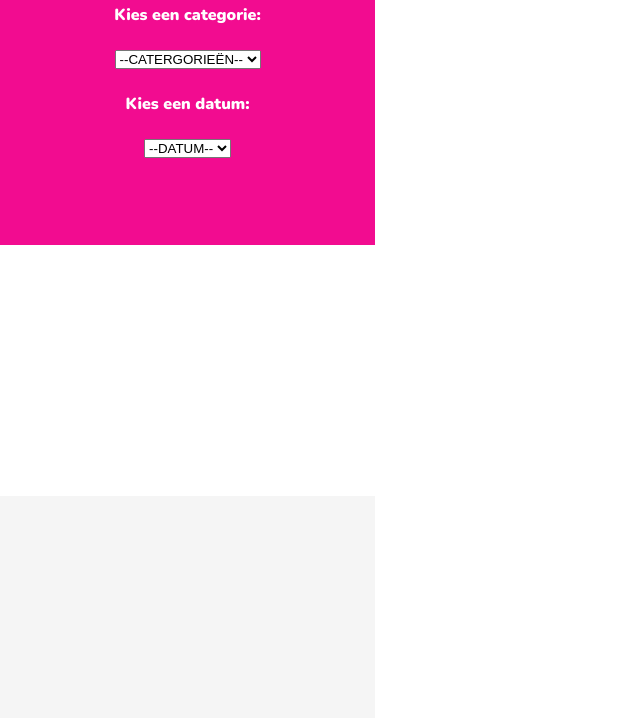
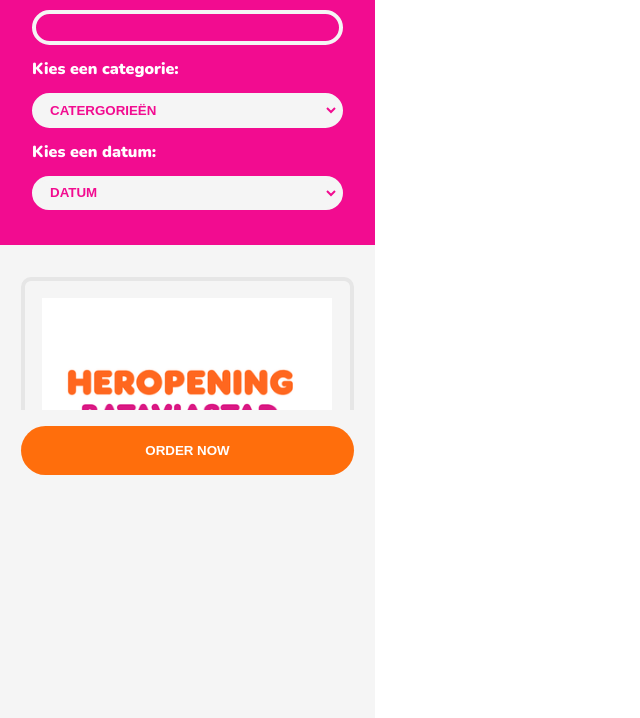
Before and after one commit to kellyk15/FED-Kelly-Kha, a plain HTML site: page blog.html in a window 1280 px wide. Shown: the part 304-1022 px from the top of the page, without its empty margins (0-640 px from the left). Before the commit the page ends 800 px from the top, so only its background shows below. Drawn offline with Linux system fonts and the light colour scheme.

Commit message:
update blog page

```diff
--- a/blog.html
+++ b/blog.html
@@ -48,7 +48,7 @@
 			<label for="categorieën">Kies een categorie:</label>
 
 			<select name="categorie" >
-				<option value="">--CATERGORIEËN--</option>
+				<option value="">CATERGORIEËN</option>
 				<option value="new">NIEUW</option>
 				<option value="vegan">VEGAN</option>
 				<option value="winkel">WINKELS</option>
@@ -58,12 +58,39 @@
 			<label for="datum">Kies een datum:</label>
 
 			<select name="datums" >
-				<option value="">--DATUM--</option>
+				<option value="">DATUM</option>
 				<option value="2021">2021</option>
 				<option value="2020">2020</option>
 				<option value="2019">2019</option>
 				<option value="2018">2018</option>
+			</select>
 
+		</section>
+
+		<section>
+			<article>
+				<img src="images/blog-foto-1.png" alt="heropening bataviastad">
+				<button>NIEUW</button>
+				<h2>Dunkin' bataviastad gaat weer open!</h2>
+			</article>
+
+			<article>
+				<img src="images/blog-foto-2.png" alt="Glutenvrije donuts">
+				<button>NIEUW</button>
+				<h2>Dunkin' start met glutenvrije donuts!</h2>
+			</article>
+
+			<article>
+				<img src="images/blog-foto-3.jpg" alt="hello den bosch">
+				<button>WINKELS</button>
+				<h2>Omcirkel de datum alvast in je agenda, op 28 juli as. opent Dunkin' een...</h2>
+			</article>
+
+			<article>
+				<img src="images/blog-foto-4.jpg" alt="Vegan donuts">
+				<button>VEGAN</button>
+				<h2>Oproep aan alle vegans</h2>
+			</article>
 		</section>
 	</main>
 
--- a/styles/style.css
+++ b/styles/style.css
@@ -95,7 +95,9 @@ header nav{
 	bottom: 0;
 
 	translate: 0% 100%;
-	transition: 0.5s;
+	transition: 1.5s;
+	transition-timing-function:cubic-bezier(0.165, 0.84, 0.44, 1);
+
 }
 
 header nav ul {
@@ -417,12 +419,85 @@ nav + section:nth-of-type(1) img{
 
 /* css voor de 2e pagina */
 
-.blog section:nth-of-type(1){
+.blog main section:nth-of-type(1){
 	background-color: var(--color-pink);
 	margin: -1.3em;
 	border-radius: 0px;
 	padding-top: 5em;
 	height: 30em;
+	display: grid;
+	gap: 0.5em;
+}
+
+.blog main section:nth-of-type(1) h1{
+	font-size: 4em;
 }
 
 /* gebruik grid */
+
+.blog input{
+	border-radius: 50px;
+	background-color: var(--color-pink);
+	border-color: var(--color-background);
+	border-width: 4px;
+	height: 2.6em;
+}
+
+.blog select{
+	border-radius: 50px;
+	background-color: var(--color-background);
+	border-color: var(--color-background);
+	border-width: 4px;
+	height: 2.6em;
+	color: var(--color-pink);
+	font-weight: bold;
+	padding: 3px 10px;
+}
+
+.blog section:nth-of-type(2){
+	display: grid;
+	gap: 1em;
+	background-color: var(--color-background);
+	color: #512D00;
+	padding: 0;
+	margin-top: 2em;
+}
+
+.blog section:nth-of-type(2) img{
+	object-fit: cover;
+	height: 15em;
+}
+
+.blog article{
+	width: 20.8em;
+	border-radius: 10px;
+
+	display: flex;
+	flex-direction: column;
+	padding: 1.1em;
+	border: solid #E6E6E6;
+	border-width: 0.3em;
+	gap: 1em;
+	background-color: var(--color-background);
+
+}
+
+.blog article button{
+	width: fit-content;
+	border-radius: 50px;
+	font-size: 0.8em;
+	padding: 0.5em 1.5em;
+}
+
+.blog article:nth-of-type(3) button{
+	background-color: #FF9E1B;
+}
+
+.blog article:nth-of-type(4) button{
+	background-color: var(--color-orange);
+}
+
+.blog input{
+	border: solid var(--color-background);
+	border-width: 0.3em;
+}
```
Also changed, not shown: index.html (+1 -0 lines).
